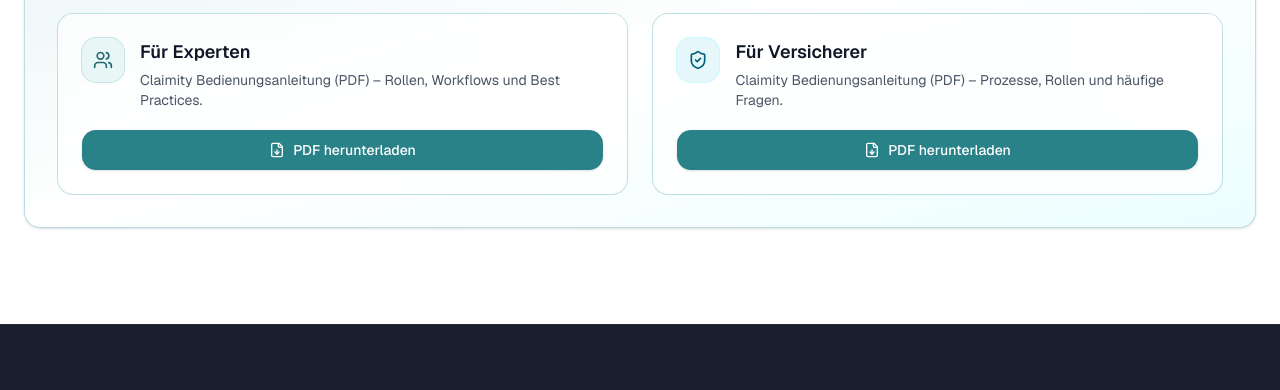
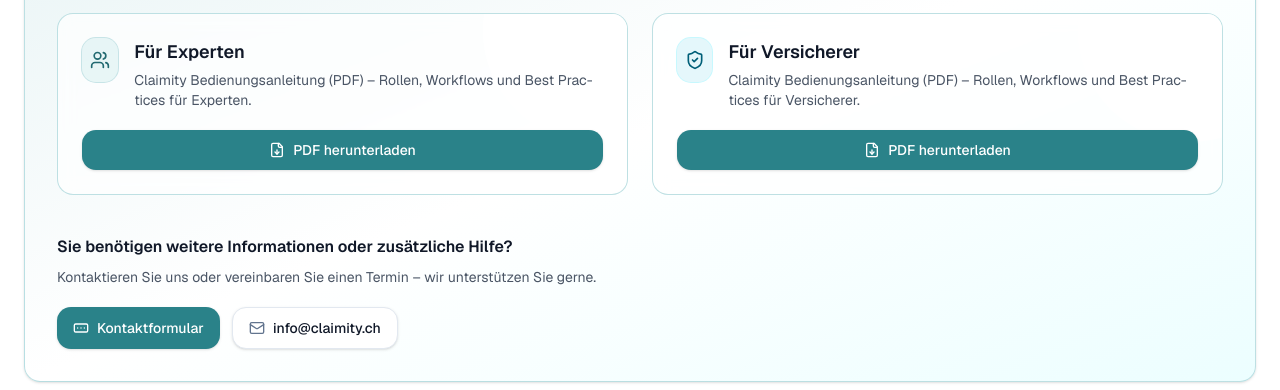
Before and after one commit to kryeziuburim/claimityApiDocumentation, a Next.js app: page /de/manual in a window 1280 px wide. Shown: the part 373-763 px from the top of the page. Built offline with nearby package versions, Linux system fonts and the light colour scheme.

Commit message:
Updated Design

```diff
--- a/app/de/api/page.tsx
+++ b/app/de/api/page.tsx
@@ -264,7 +264,7 @@
                 onClick={() => setIsMobileMenuOpen(false)}
                 className="inline-flex items-center rounded-md border border-slate-200 bg-white/90 px-2 py-1 text-xs text-gray-900 shadow-sm hover:bg-white"
               >
-                <X className="mr-1 h-4 w-4" /> Schließen
+                <X className="mr-1 h-4 w-4" /> Schliessen
               </button>
             </div>
             <nav className="space-y-1 px-3" role="navigation" aria-label="API Navigation">
@@ -436,7 +436,7 @@
             step: "1",
             title: "Konto anlegen",
             description:
-              "Erstellen Sie ein Claimity Konto (app.claimity.ch) und schließen Sie die Einrichtung ab. Mit vorhandenem Konto können Sie fortfahren.",
+              "Erstellen Sie ein Claimity Konto (app.claimity.ch) und schliessen Sie die Einrichtung ab. Mit vorhandenem Konto können Sie fortfahren.",
           },
           {
             step: "2",
@@ -489,7 +489,7 @@
       <div>
         <h2 className="mb-4 text-3xl font-bold tracking-tight text-balance">Problem melden</h2>
         <p className="text-sm leading-relaxed text-muted-foreground text-pretty md:text-base">
-          Wenn Sie auf einen Fehler gestoßen sind, helfen wir weiter. Stellen Sie vorab sicher, dass das Problem
+          Wenn Sie auf einen Fehler gestossen sind, helfen wir weiter. Stellen Sie vorab sicher, dass das Problem
           reproduzierbar ist.
         </p>
       </div>
--- a/app/de/manual/page.tsx
+++ b/app/de/manual/page.tsx
@@ -1,7 +1,8 @@
 import type { Metadata } from "next"
+import Link from "next/link"
 import { Footer } from "@/components/footer"
 import { LanguageSwitcher } from "@/components/language-switcher"
-import { FileDown, Users, ShieldCheck } from "lucide-react"
+import { FileDown, Users, ShieldCheck, Mail, Phone, ArrowRight, FormInput } from "lucide-react"
 
 export const metadata: Metadata = {
   title: "Claimity - Bedienungsanleitung",
@@ -77,7 +78,7 @@
                       <div className="min-w-0">
                         <h3 className="text-lg font-semibold text-gray-900">Für Experten</h3>
                         <p className="mt-1 text-sm text-gray-600">
-                          Claimity Bedienungsanleitung (PDF) – Rollen, Workflows und Best Practices.
+                          Claimity Bedienungsanleitung (PDF) – Rollen, Workflows und Best Practices für Experten.
                         </p>
                       </div>
                     </div>
@@ -104,7 +105,7 @@
                       <div className="min-w-0">
                         <h3 className="text-lg font-semibold text-gray-900">Für Versicherer</h3>
                         <p className="mt-1 text-sm text-gray-600">
-                          Claimity Bedienungsanleitung (PDF) – Prozesse, Rollen und häufige Fragen.
+                          Claimity Bedienungsanleitung (PDF) – Rollen, Workflows und Best Practices für Versicherer.
                         </p>
                       </div>
                     </div>
@@ -120,6 +121,30 @@
                   </div>
                 </div>
               </div>
+              <p className="mt-10 text-sm font-semibold text-gray-900 md:text-base">
+                Sie benötigen weitere Informationen oder zusätzliche Hilfe?
+              </p>
+              <div>
+                <p className="mt-2 text-sm text-gray-600">
+                  Kontaktieren Sie uns oder vereinbaren Sie einen Termin – wir unterstützen Sie gerne.
+                </p>
+                <div className="mt-5 flex flex-wrap gap-3">
+                  <Link
+                    href="/de/support"
+                    className="inline-flex items-center justify-center gap-2 rounded-xl bg-teal-700 px-4 py-2.5 text-sm font-medium text-white shadow-sm transition-colors hover:bg-teal-800"
+                  >
+                    <FormInput className="h-4 w-4" aria-hidden="true" />
+                    Kontaktformular
+                  </Link>
+                  <a
+                    href="mailto:info@claimity.ch"
+                    className="inline-flex items-center justify-center gap-2 rounded-xl border border-slate-200 bg-white px-4 py-2.5 text-sm font-medium text-gray-900 shadow-sm transition-colors hover:bg-slate-50"
+                  >
+                    <Mail className="h-4 w-4 text-slate-500" aria-hidden="true" />
+                    info@claimity.ch
+                  </a>
+                </div>
+              </div>
             </div>
           </div>
         </div>
```
